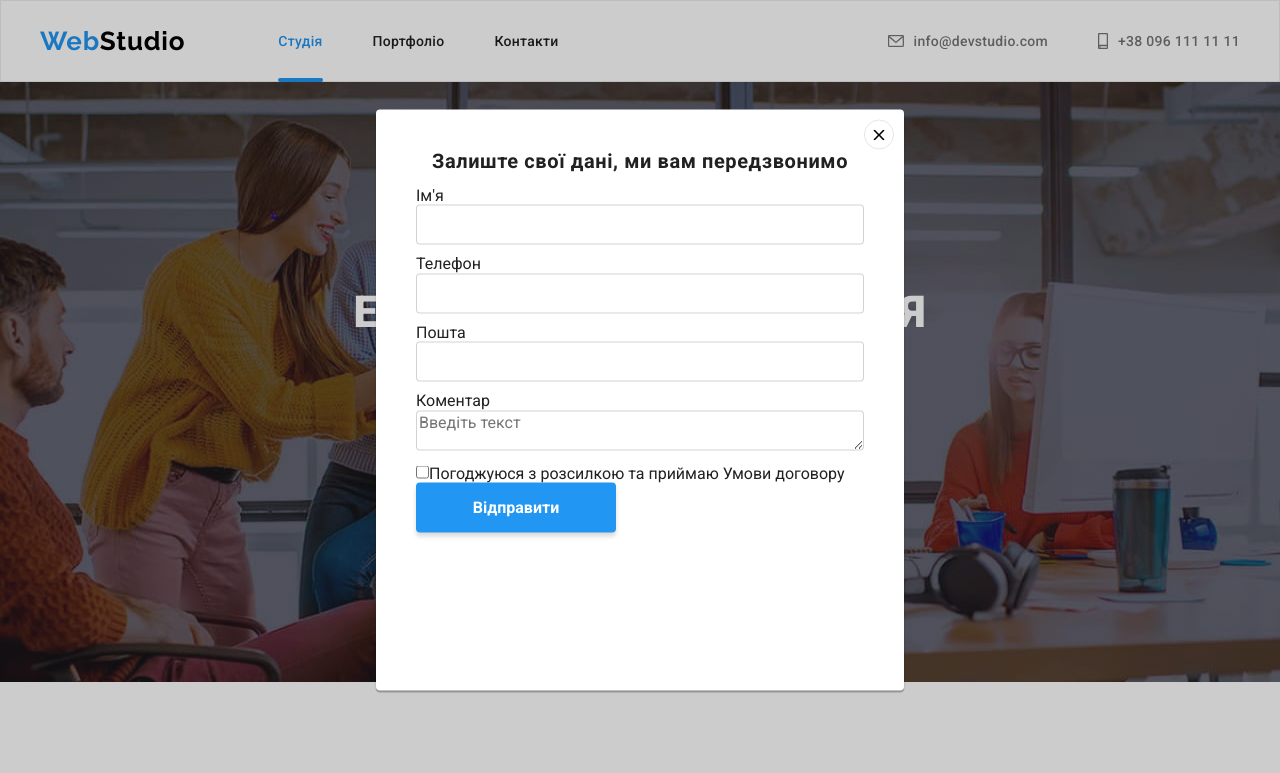
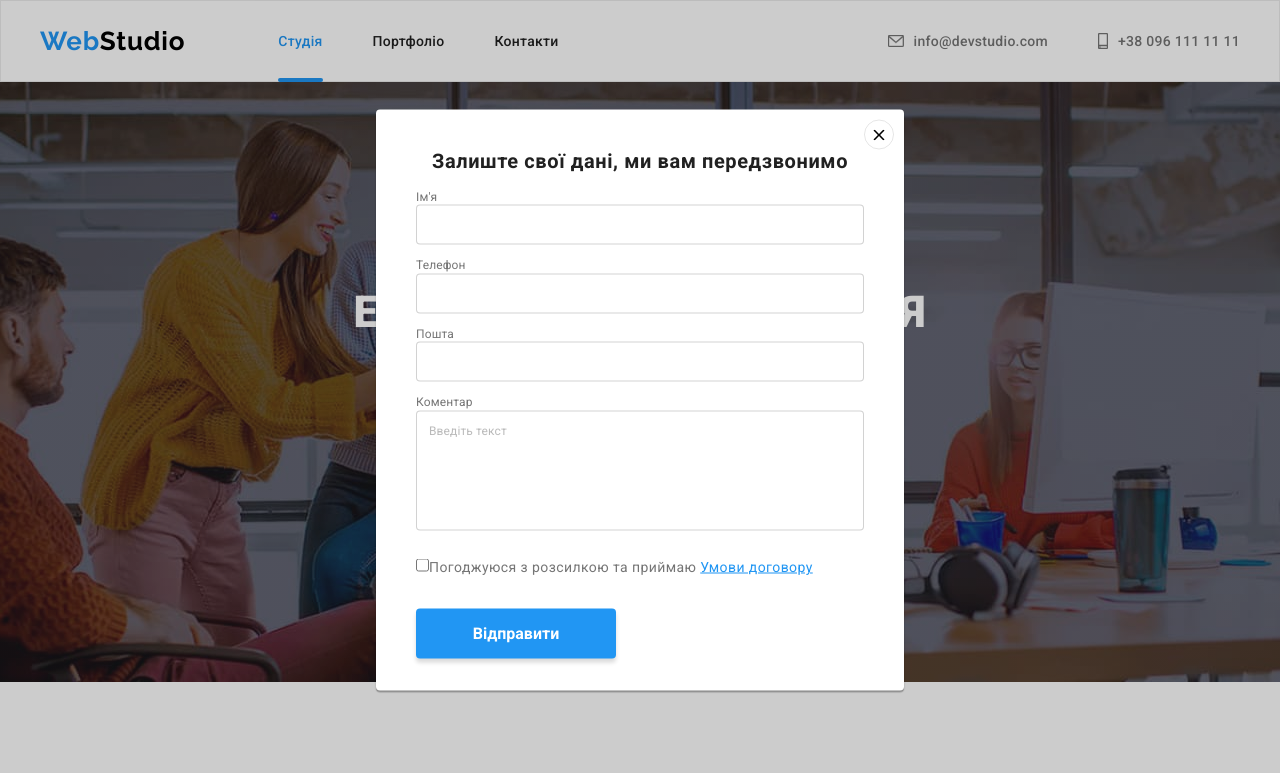
Before and after one commit to bezsmertnyi-oleksandr/goit-markup-hw-06, a plain HTML site: page index.html in a window 1280 px wide. Both pictures are taken after a click on the button "Замовити послугу". Shown: the top 773 px of the page. Drawn offline with nearby package versions, Linux system fonts and the light colour scheme.

Commit message:
Update style.css

```diff
--- a/css/style.css
+++ b/css/style.css
@@ -710,11 +710,9 @@ address {
   align-items: center;
   padding: 24px;
 
-  font-family: "Roboto";
-  font-style: normal;
   font-weight: 400;
   font-size: 18px;
-  line-height: 28px;
+  line-height: calc(28 / 18);
   letter-spacing: 0.03em;
   transform: translateY(100%);
   opacity: 0;
@@ -783,7 +781,7 @@ address {
 .modal h2 {
   font-weight: 700;
   font-size: 20px;
-  line-height: 23px;
+  line-height: calc(23 / 20);
   text-align: center;
   letter-spacing: 0.03em;
 
@@ -805,12 +803,22 @@ address {
   color: var(--white);
   box-shadow: 0px 4px 4px rgba(0, 0, 0, 0.15);
   border-radius: 4px;
-
 }
 
 .modal-form {
   padding-right: 40px;
   padding-left: 40px;
+}
+
+.modal-label {
+  display: inline-block;
+  width: 100%;
+
+  font-weight: 400;
+  font-size: 12px;
+  line-height: calc(14 / 12);
+  letter-spacing: 0.01em;
+  color: #757575;
 }
 
 .modal-input {
@@ -819,10 +827,48 @@ address {
   margin-bottom: 10px;
 
   border: 1px solid rgba(33, 33, 33, 0.2);
-border-radius: 4px;
+  border-radius: 4px;
+  padding: 12px;
 }
 
-/* .modal-input:hover {
-  border: 1px solid var(--accent-color);
-border-radius: 4px;
-} */
+.modal-input::placeholder {
+  font-weight: 400;
+  font-size: 12px;
+  line-height: calc(14 / 12);
+  letter-spacing: 0.01em;
+
+  color: rgba(117, 117, 117, 0.5);
+}
+
+.modal-textarea {
+  height: 120px;
+  resize: none;
+  margin-bottom: 20px;
+}
+
+.policy {
+  display: flex;
+  margin-bottom: 30px;
+  align-items: center;
+}
+
+.label-checkbox {
+  font-weight: 400;
+  font-size: 14px;
+  line-height: calc(24 / 14);
+  letter-spacing: 0.03em;
+
+  color: #757575;
+}
+
+.term-policy {
+  font-family: "Roboto";
+  font-style: normal;
+  font-weight: 400;
+  font-size: 14px;
+  line-height: calc(24 / 14);
+  letter-spacing: 0.03em;
+  text-decoration: underline;
+
+  color: var(--accent-color);
+}
```
